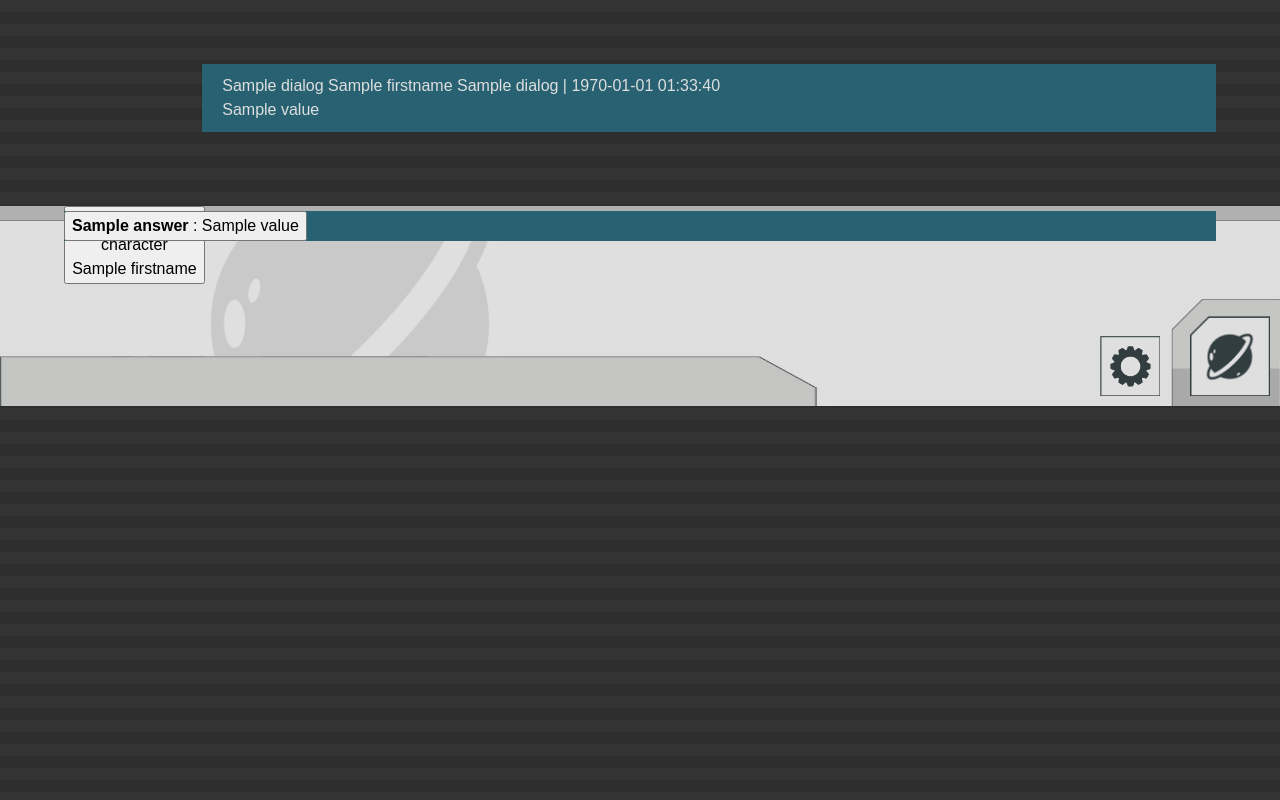
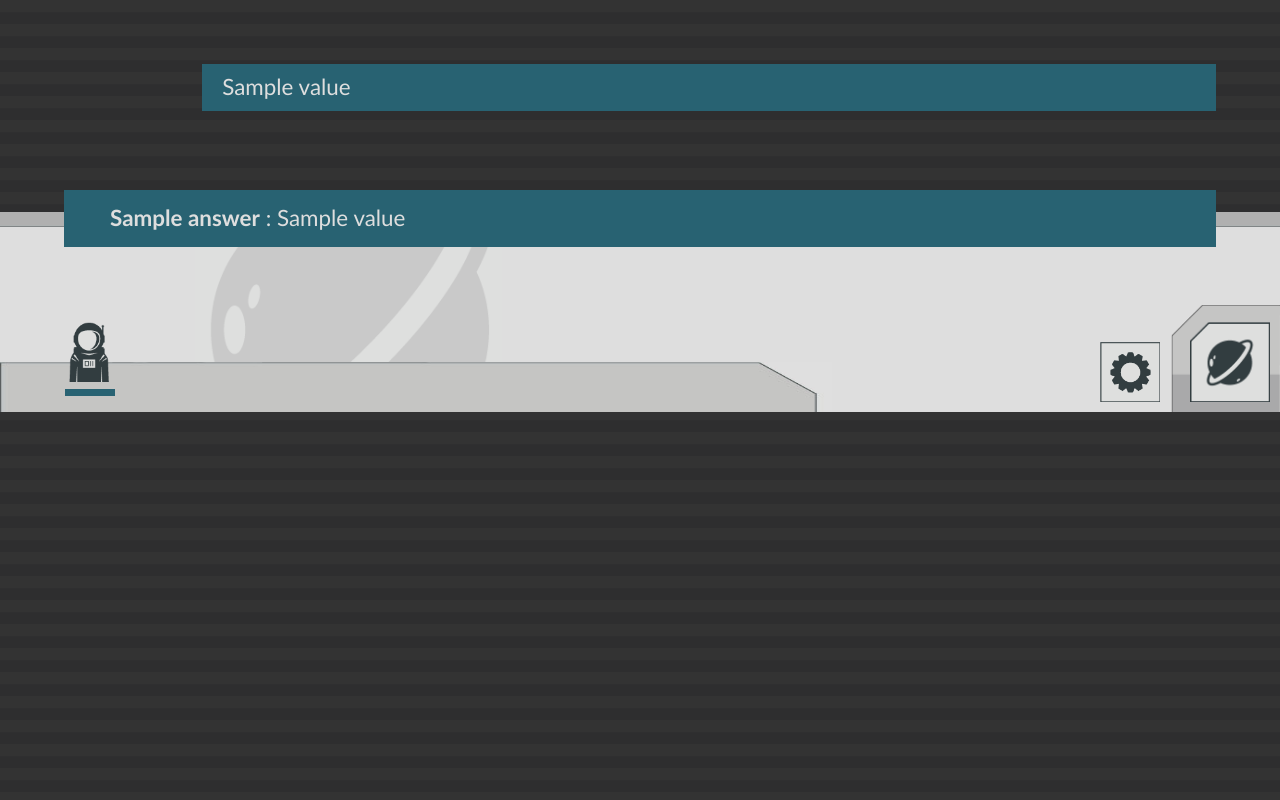
Before and after one commit to CptFight/game, a CodeIgniter app: the page made by application/views/heimdall/simulator.php in a window 1280 px wide. Run offline with CodeIgniter, Linux system fonts and the light colour scheme; the template is opened without the code that fills it: most values are stand-ins (such as "Sample title", 1, 10 or a date in 2020).

Commit message:
changements css a -> button

```diff
--- a/application/views/heimdall/simulator.php
+++ b/application/views/heimdall/simulator.php
@@ -48,9 +48,9 @@
                 ?>
                 <li class="<?php echo $class; ?>">
                     <div class="message">
-                        <p class="message-infos"><span><?php echo $dialog->name; ?> <?php echo $dialog->firstname ?></span> <?php echo $dialog->area_name; ?> | <?php echo date('Y-m-d H:i:s',$dialog->date); ?></p>
-
-
+                        <?php if($class == 'other other-first'){?>
+                            <p class="message-infos"><span><?php echo $dialog->name; ?> <?php echo $dialog->firstname ?></span> <?php echo $dialog->area_name; ?> | <?php echo date('Y-m-d H:i:s',$dialog->date); ?></p>
+                        <?php }; ?>
                         <p><?php echo $dialog->value; ?></p>
                     </div>
                 </li>
@@ -117,7 +117,7 @@
 
                         <?php //MARIE Y EN A UN MAIS IL NE S'AFFICHE PAS
                         foreach($reporting_characters as $key => $char){ ?>
-                        <li class="contact-<?php echo $char->color; ?>"  > <button name="character" <?php if(isset($char->active) && !$char->active) echo "disabled"; ?>  value="<?php echo $char->id; ?>" type="submit" ><?php echo $char->name." ".$char->firstname; ?></button></li>
+                        <li class="contact-<?php echo $char->color; ?>"  > <button name="character" <?php if(isset($char->active) && !$char->active) echo "disabled"; ?>  value="<?php echo $char->id; ?>" type="submit" ><span><?php echo $char->name." ".$char->firstname; ?></span></button></li>
                         <?php } ?>
                         <?php /*
                         <li class="contact-purple"><a href="" class="new"><span>Bob</span></a></li>
--- a/assets/simulator/css/screen.css
+++ b/assets/simulator/css/screen.css
@@ -377,7 +377,12 @@ body {
   position: relative;
   font-size: 16px;
   min-width: 400px;
-  background: #323c3f url("img/radio_background.png"); }
+  background: #323c3f url("img/radio_background.png");
+  font-family: Calibri, Candara, Segoe, Segoe UI, Optima, Arial, sans-serif;
+  font-size: 62.5%;
+  font-size: 14px;
+  font-size: 1.4rem;
+  line-height: 1.2; }
 
 a {
   text-decoration: none;
@@ -485,7 +490,9 @@ img {
     top: 0;
     left: 0;
     display: block;
-    color: #999d9e; }
+    color: #999d9e;
+    font-size: 12px;
+    font-size: 1.2rem; }
     .messages .other-first .message-infos span {
       display: inline-block;
       background: #286272;
@@ -517,8 +524,13 @@ img {
     margin-bottom: 15px; }
   .answers .message {
     background: #286272; }
-    .answers .message a {
+    .answers .message button {
       padding: 15px 4%;
+      background: transparent;
+      border: none;
+      color: #dedede;
+      text-align: left;
+      font-size: 1em;
       margin-bottom: 0;
       margin-top: 0;
       display: block; }
@@ -617,7 +629,8 @@ footer {
     position: relative;
     width: 20%;
     margin: 0 25px 0 0; }
-  .contacts a {
+  .contacts button {
+    border: none;
     width: 50px;
     height: 60px;
     position: absolute;
@@ -625,14 +638,15 @@ footer {
     background: url("img/character_00.png") no-repeat center bottom;
     background-size: auto 100%;
     display: block; }
-    .contacts a:after {
+    .contacts button:after {
       position: absolute;
       content: "";
+      left: 1px;
       bottom: -14px;
       width: 100%;
       height: 7px;
       background: #286272; }
-    .contacts a.active:before {
+    .contacts button.active:before {
       position: absolute;
       content: "";
       top: -30px;
@@ -643,7 +657,7 @@ footer {
       background-size: auto auto;
       background-size: 100%;
       margin-left: -15px; }
-    .contacts a.new:before {
+    .contacts button.new:before {
       position: absolute;
       content: "";
       top: -50px;
@@ -654,7 +668,7 @@ footer {
       background-size: auto auto;
       background-size: auto auto;
       background-size: 100%; }
-    .contacts a.typing:before {
+    .contacts button.typing:before {
       position: absolute;
       content: "";
       top: -50px;
@@ -668,17 +682,17 @@ footer {
   @media screen and (max-width: 500px) {
     .contacts {
       width: 65%; }
-      .contacts a {
+      .contacts button {
         width: 40px;
         background: url("img/character_00.png") no-repeat center bottom;
         background-size: 100%; } }
-  .contacts .contact-purple a:after {
+  .contacts .contact-purple button:after {
     background: #6d3b5b; }
-  .contacts .contact-red a:after {
+  .contacts .contact-red button:after {
     background: #773030; }
-  .contacts .contact-green a:after {
+  .contacts .contact-green button:after {
     background: #367065; }
-  .contacts .contact-yellow a:after {
+  .contacts .contact-yellow button:after {
     background: #a07125; }
   .contacts span {
     display: none; }
--- a/assets/simulator/css/scss/base/_base.scss
+++ b/assets/simulator/css/scss/base/_base.scss
@@ -8,6 +8,10 @@ body {
     font-size:16px;
     min-width:400px;
     background:$color3 url("img/radio_background.png");
+    font-family: Calibri, Candara, Segoe, Segoe UI, Optima, Arial, sans-serif;
+    font-size: 62.5%;
+    font-size: 14px; font-size: 1.4rem;
+    line-height:1.2;
 }
 
 a {
--- a/assets/simulator/css/scss/layout/_layout.scss
+++ b/assets/simulator/css/scss/layout/_layout.scss
@@ -90,6 +90,7 @@
             left:0;
             display:block;
             color:#999d9e;
+            font-size: 12px; font-size: 1.2rem;
             span
             {
                 display:inline-block;
@@ -137,9 +138,14 @@
     .message
     {
         background:$blue;
-        a
+        button
         {
             padding:15px 4%;
+            background:transparent;
+            border:none;
+            color:#dedede;
+            text-align:left;
+            font-size:1em;
             margin-bottom:0;
             margin-top:0;
             display:block;
@@ -274,8 +280,9 @@ footer
         width:20%;
         margin:0 25px 0 0;
     }
-    a
+    button
     {
+        border:none;
         width:50px;
         height:60px;
         position:absolute;
@@ -287,6 +294,7 @@ footer
         {
             position:absolute;
             content:"";
+            left: 1px;
             bottom:-14px;
             width:100%;
             height:7px;
@@ -334,26 +342,26 @@ footer
     }
     @media screen and (max-width: 500px) {
         width:65%;
-        a
+        button
         {
             width:40px;
             background:url("img/character_00.png") no-repeat center bottom;
             background-size:100%;
         }
     }
-    .contact-purple a:after
+    .contact-purple button:after
     {
         background:$purple;
     }
-    .contact-red a:after
+    .contact-red button:after
     {
         background:$red;
     }
-    .contact-green a:after
+    .contact-green button:after
     {
         background:$green;
     }
-    .contact-yellow a:after
+    .contact-yellow button:after
     {
         background:$yellow;
     }
```
